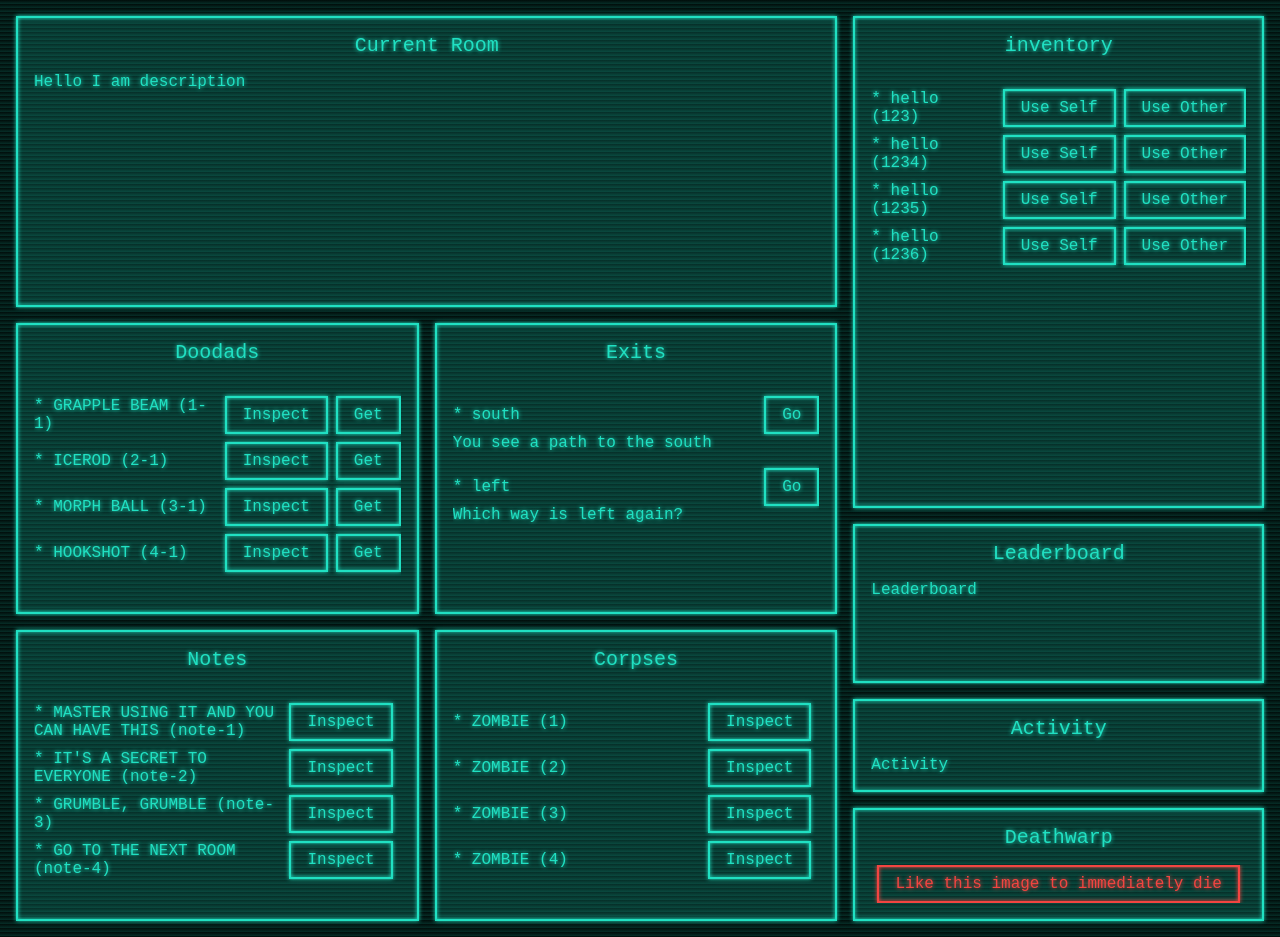
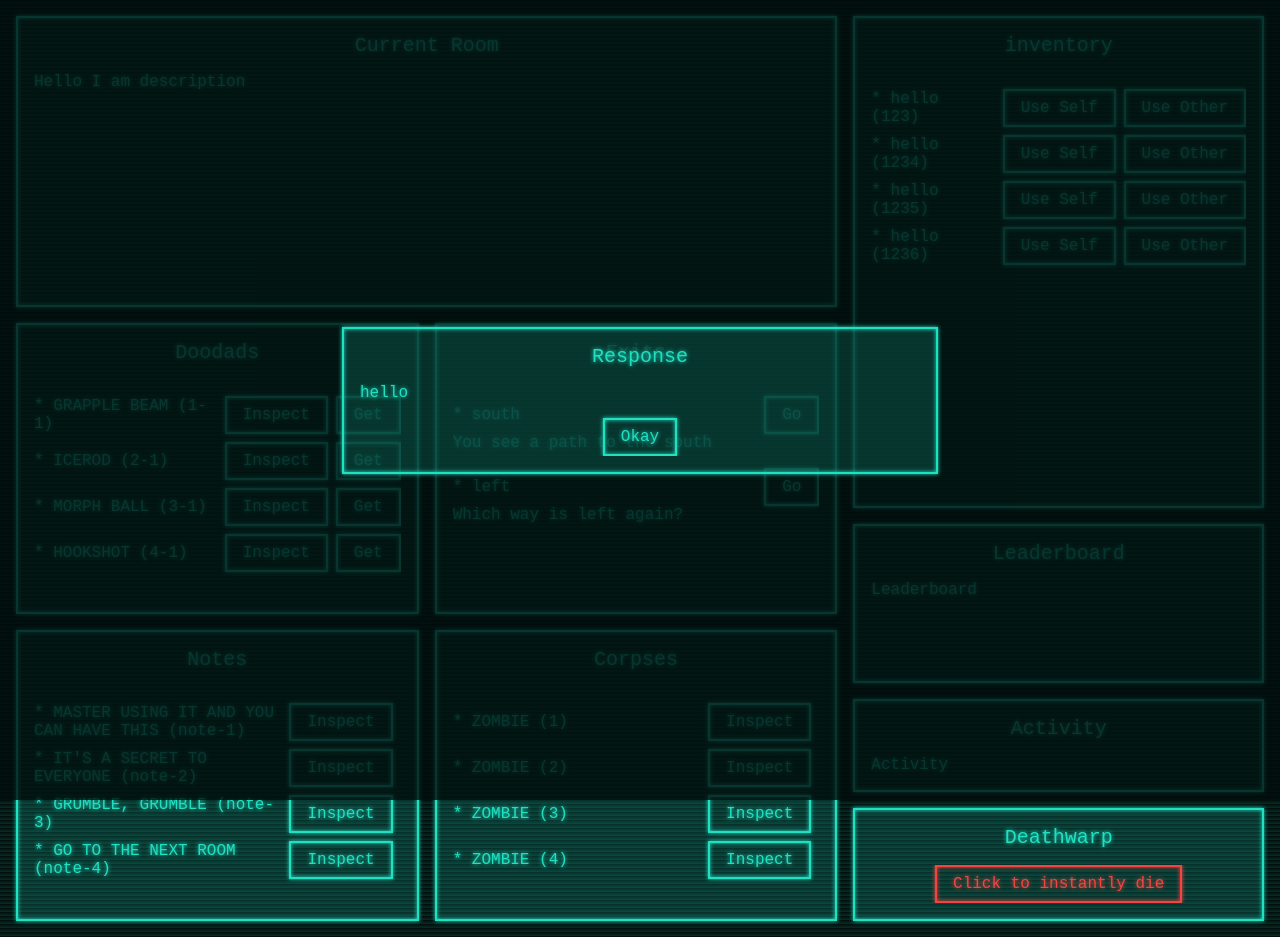
Before and after one commit to markgoetz/meta-zork-g, a React (Create React App) app: page / in a window 1280 px wide. Both pictures are taken after typing "Sample" into the empty fields and a click on the button "Enter". Built offline with nearby package versions, Linux system fonts and the light colour scheme; a web font is replaced by a local one.

Commit message:
Add ResponseModal; add VList / HList helper classes

```diff
--- a/src/components/Box.tsx
+++ b/src/components/Box.tsx
@@ -1,15 +1,15 @@
 /** @jsx jsx */
 import { jsx, css } from '@emotion/core';
-import { SIZES, SHADOWS, BORDERS, COLORS } from '../styling/variables';
+import { BORDER } from '../styling/common';
+import { SIZES, COLORS } from '../styling/variables';
 
 const boxStyle = css({
+    ...BORDER,
     padding: SIZES.STANDARD,
     height: '100%',
-    boxShadow: `${SHADOWS.PRIMARY_GLOW}, inset ${SHADOWS.PRIMARY_GLOW}`,
     display: 'flex',
     flexDirection: 'column',
     backgroundColor: COLORS.PRIMARY_TRANSLUCENT,
-    ...BORDERS.PRIMARY,
 });
 
 const titleStyle = css({
--- a/src/components/Button.tsx
+++ b/src/components/Button.tsx
@@ -21,15 +21,30 @@ const secondaryStyle = css({
     }
 });
 
+const linkStyle = css({
+    border: 'none',
+    boxShadow: 'none',
+    '&:hover, &:focus': {
+        backgroundColor: COLORS.PRIMARY_TRANSLUCENT,
+        color: COLORS.PRIMARY,
+    },
+});
+
 type Props = React.HTMLProps<HTMLButtonElement> & {
-    theme?: 'primary' | 'secondary',
+    theme?: 'primary' | 'secondary' | 'link',
     type?: 'submit' | 'button' | 'reset',
 };
 
 const Button: React.FunctionComponent<Props> = (props) => {
     const { children, theme, ...buttonProps } = props;
 
-    const style = (theme === 'primary') ? buttonStyle : [buttonStyle, secondaryStyle];
+    const style = [buttonStyle];
+    if (theme === 'secondary') {
+        style.push(secondaryStyle);
+    }
+    if  (theme === 'link') {
+        style.push(linkStyle);
+    }
 
     return (
         <button {...buttonProps} css={style}>
--- a/src/components/GameState.tsx
+++ b/src/components/GameState.tsx
@@ -24,7 +24,7 @@ type Props = {
 }
 
 const GameState: React.FunctionComponent<Props> = (props) => {
-    const [response, setResponse] = useState<string>();
+    const [response, setResponse] = useState<string | undefined>('hello');
 
     const actions = {
         onMove: console.log,
--- /dev/null
+++ b/src/components/HList.tsx
@@ -0,0 +1,24 @@
+/** @jsx jsx */
+import { jsx, css } from '@emotion/core';
+import { SIZES } from '../styling/variables';
+
+type Props = {};
+
+const listStyle = css({
+    alignItems: 'center',
+    justifyContent: 'center',
+    display: 'flex',
+    '& > * + *': {
+        marginLeft: SIZES.STANDARD,
+    },
+});
+
+const HList: React.FunctionComponent<Props> = ({ children }) => {
+    return (
+        <div css={listStyle}>
+            { children }
+        </div>
+    );
+};
+
+export default HList;
--- /dev/null
+++ b/src/components/ResponseModal.tsx
@@ -0,0 +1,27 @@
+/** @jsx jsx */
+import { jsx, css } from '@emotion/core';
+import Modal from './Modal';
+import VList from './VList';
+import Button from './Button';
+
+type Props = {
+    response: string | undefined,
+    onClose: () => void,
+};
+
+const lineLengthStyle = css({
+    width: '35em',
+});
+
+const ResponseModal: React.FunctionComponent<Props> = ({ response, onClose }) => {
+    return (
+        <Modal title="Response" isOpen={response != null} onClose={onClose}>
+            <VList>
+                <div css={lineLengthStyle}>{response}</div>
+                <Button type="button" onClick={onClose}>Okay</Button>
+            </VList>
+        </Modal>
+    )
+};
+
+export default ResponseModal;
--- a/src/components/Screen.tsx
+++ b/src/components/Screen.tsx
@@ -10,6 +10,7 @@ import ExitList from './ExitList';
 import Inventory from './Inventory';
 import { useState } from 'react';
 import UseItemModal from './UseItemModal';
+import ResponseModal from './ResponseModal';
 
 const screenStyle = css({
     display: 'grid',
@@ -64,7 +65,7 @@ const Screen: React.FunctionComponent<{}> = () => {
 
     return (
         <GameState>
-            {(room, inventory, exitDescriptions, actions, repsonse) => {
+            {(room, inventory, exitDescriptions, actions, response) => {
                 const onSelectItem = (otherSlug: string) => {
                     if (slugToUse == null) {
                         return;
@@ -132,13 +133,13 @@ const Screen: React.FunctionComponent<{}> = () => {
                                 <Box title="Deathwarp">
                                     <div css={{ textAlign: 'center'}}>
                                         <Button theme="secondary" onClick={() => actions.onDeathWarp()}>
-                                            Like this image to immediately die
+                                            Click to instantly die
                                         </Button>
                                     </div>
                                 </Box>
                             </div>
                         </aside>
-                        {/* TODO response modal */}
+                        <ResponseModal response={response} onClose={actions.onClearResponse} />
                         <UseItemModal
                             slugToUse={slugToUse}
                             inventory={inventory ?? []}
--- a/src/components/Select.tsx
+++ b/src/components/Select.tsx
@@ -14,6 +14,7 @@ type Props = React.HTMLProps<HTMLSelectElement> & {
 };
 
 const containerStyle = css({
+    position: 'relative',
     '::after': {
         content: '""',
         borderStyle: 'solid',
@@ -24,9 +25,10 @@ const containerStyle = css({
         borderTopColor: COLORS.PRIMARY,
         pointerEvents: 'none',
         outline: SHADOWS.PRIMARY_GLOW,
-        position: 'relative',
-        top: SIZES.QUARTER + SIZES.HALF,
-        right: SIZES.HALF + SIZES.STANDARD,
+        position: 'absolute',
+        top: '50%',
+        bottom: '50%',
+        right: SIZES.STANDARD,
     }
 });
 
@@ -34,6 +36,7 @@ const selectStyle = css({
     ...INPUT,
     paddingRight: SIZES.DOUBLE,
     appearance: 'none',
+    width: '100%',
 });
 
 const optionStyle = css({
--- a/src/components/UseItemModal.tsx
+++ b/src/components/UseItemModal.tsx
@@ -1,11 +1,13 @@
 /** @jsx jsx */
-import { jsx, css } from '@emotion/core';
+import { jsx } from '@emotion/core';
 import InventoryItem from '../definitions/InventoryItem';
 import Doodad from '../definitions/Doodad';
 import Modal from './Modal';
 import { useState } from 'react';
 import Button from './Button';
 import Select from './Select';
+import HList from './HList';
+import VList from './VList';
 
 type Props = {
     slugToUse?: string;
@@ -38,11 +40,16 @@ const UseItemModal: React.FunctionComponent<Props> = (props) => {
     return (
         <Modal title="Use Item" isOpen={slugToUse != null} onClose={onClose}>
             <form onSubmit={onSubmit}>
-                <label>
-                    <div>Select an item to use {slugToUse} on.</div>
-                    <Select onSelectChange={setOtherSlug} value={otherSlug} options={options} />
-                </label>
-                <Button type="submit">Use it</Button>
+                <VList>
+                    <label>
+                        <div>Select an item to use {slugToUse} on.</div>
+                        <Select onSelectChange={setOtherSlug} value={otherSlug} options={options} />
+                    </label>
+                    <HList>
+                        <Button type="button" theme="link" onClick={onClose}>Cancel</Button>
+                        <Button type="submit">Use it</Button>
+                    </HList>
+                </VList>
             </form>
         </Modal>
     );
--- /dev/null
+++ b/src/components/VList.tsx
@@ -0,0 +1,25 @@
+/** @jsx jsx */
+import { jsx, css } from '@emotion/core';
+import { SIZES } from '../styling/variables';
+
+type Props = {};
+
+const listStyle = css({
+    alignItems: 'center',
+    justifyContent: 'center',
+    display: 'flex',
+    flexDirection: 'column',
+    '& > * + *': {
+        marginTop: SIZES.STANDARD,
+    },
+});
+
+const VList: React.FunctionComponent<Props> = ({ children }) => {
+    return (
+        <div css={listStyle}>
+            { children }
+        </div>
+    );
+};
+
+export default VList;
--- a/src/hooks/useLoadFromApi.ts
+++ b/src/hooks/useLoadFromApi.ts
@@ -5,6 +5,7 @@ const useLoadFromApi = <T>(apiMethod: () => Promise<T>): [() => void, T | null]
 
     const callApiMethod = useCallback(
         async() => {
+            setValue(null);
             const response = await apiMethod();
             setValue(response);
         },
--- a/src/styling/common.ts
+++ b/src/styling/common.ts
@@ -1,10 +1,15 @@
 import { COLORS, BORDERS, SHADOWS, FONTS, SIZES } from './variables';
 
+export const BORDER = {
+    ...BORDERS.PRIMARY,
+    boxShadow: `${SHADOWS.PRIMARY_GLOW}, inset ${SHADOWS.PRIMARY_GLOW}`,
+    padding: SIZES.STANDARD,
+};
+
 export const INPUT = {
+    ...BORDER,
     backgroundColor: 'transparent',
     color: COLORS.PRIMARY,
-    ...BORDERS.PRIMARY,
-    boxShadow: `${SHADOWS.PRIMARY_GLOW}, inset ${SHADOWS.PRIMARY_GLOW}`,
     textShadow: SHADOWS.PRIMARY_GLOW,
     fontFamily: FONTS.PRIMARY,
     fontSize: SIZES.STANDARD,
```
